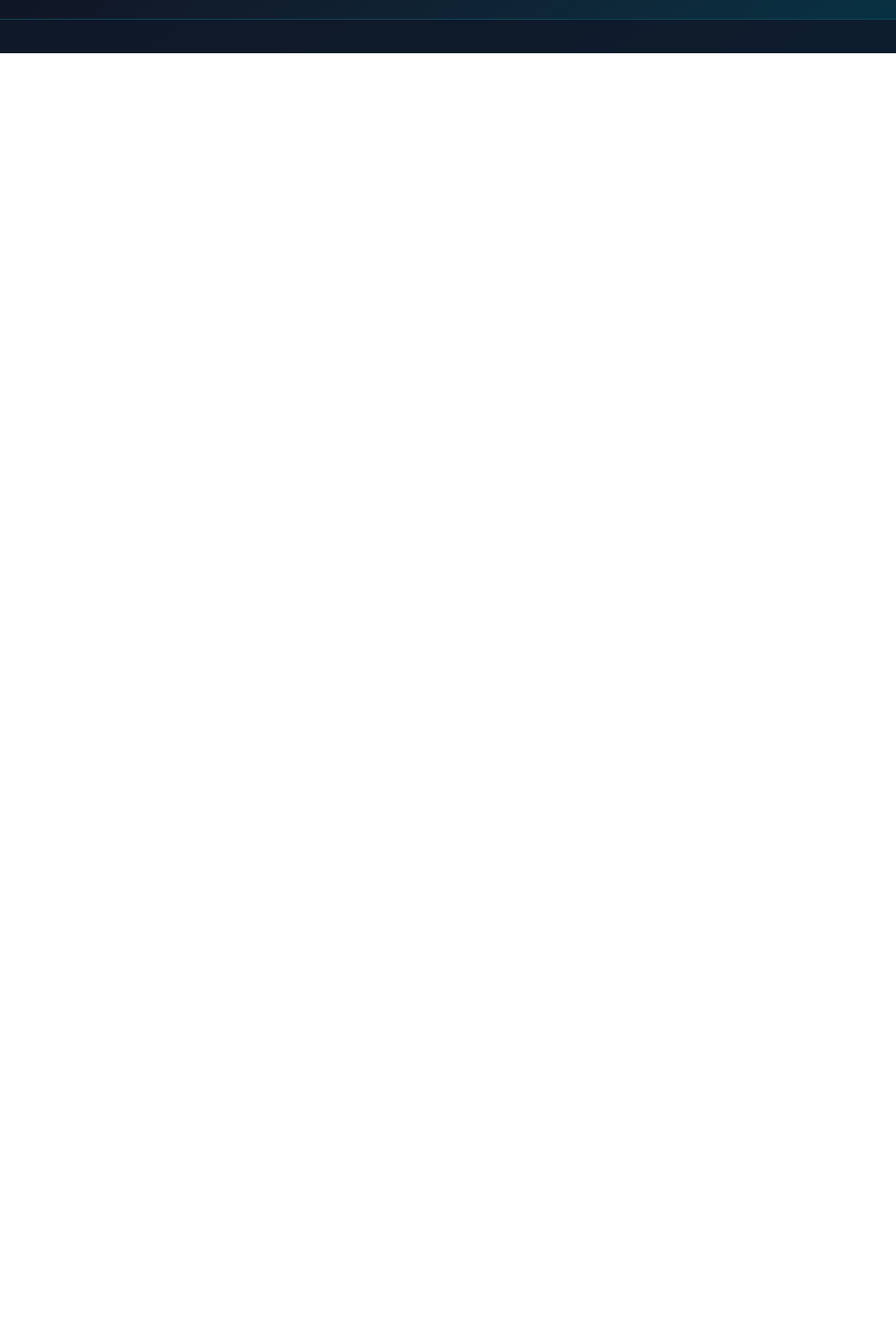
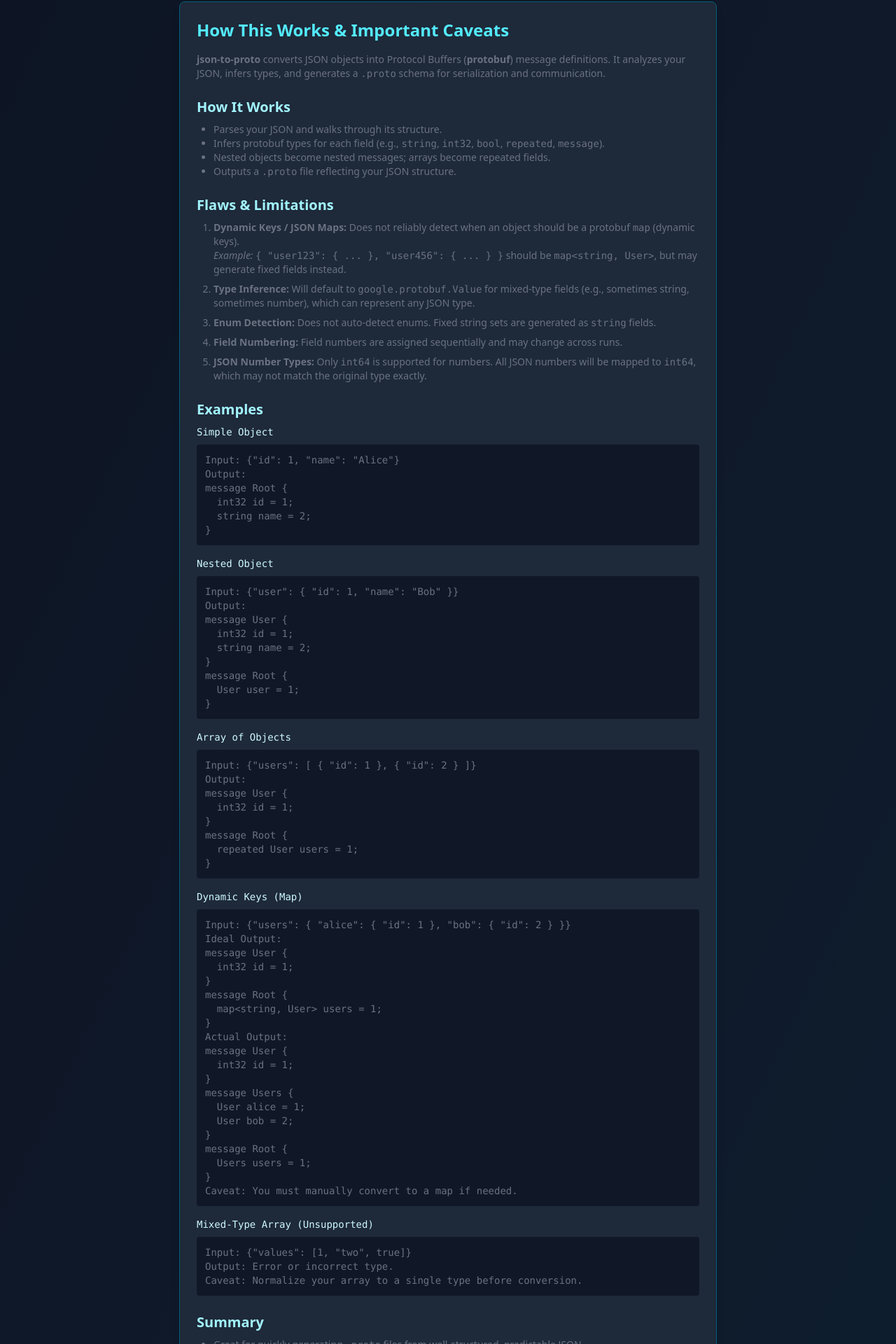
Before and after one commit to sudorandom/json-to-proto, a React (Vite) app: page / in a window 1280 px wide. Shown: the part 724-2644 px from the top of the page at 70% size. Before the commit the page ends 800 px from the top, so only its background shows below. Built offline with nearby package versions, Linux system fonts and the light colour scheme.

Commit message:
fix issues with repeatable fields

```diff
--- a/src/App.tsx
+++ b/src/App.tsx
@@ -46,6 +46,8 @@ const toSnakeCase = (s: string): string => {
 export class ProtoGenerator {
     // Removed duplicate imports property
     private messageCache: Map<string, string> = new Map();
+    private float64WarningIssued: boolean = false;
+    private warnings?: string[];
 
     // Avoid using parameter properties in constructor due to TS1294 error
     private config: { packageName?: string };
@@ -70,46 +72,51 @@ export class ProtoGenerator {
                 const fieldName = toSnakeCase(key);
                 if (!fieldTypes[fieldName]) fieldTypes[fieldName] = new Set();
                 if (!fieldValues[fieldName]) fieldValues[fieldName] = [];
-                const value = obj[key];
-                let typeSig: string = typeof value;
-                if (value === null) typeSig = 'null';
-                else if (Array.isArray(value)) typeSig = 'array';
+
+                const values = Array.isArray(obj[key]) ? obj[key] : [obj[key]];
+                for (const value of values) {
+                    let typeSig: string;
+                    if (value === null) {
+                        typeSig = 'null';
+                    } else if (Array.isArray(value)) {
+                        typeSig = 'array';
+                    } else if (typeof value === 'number') {
+                        typeSig = Number.isInteger(value) ? 'int64' : 'double';
+                    } else {
+                        typeSig = typeof value;
+                    }
                     fieldTypes[fieldName].add(typeSig);
                     fieldValues[fieldName].push(value);
                 }
             }
-
-        // Create a signature for the message structure
-        const signatureParts: string[] = [];
-        Object.keys(fieldTypes).forEach(fieldName => {
-            signatureParts.push(`${fieldName}:${Array.from(fieldTypes[fieldName]).join('|')}`);
-        });
-
-        const signature = `${messageName}|${signatureParts.join(',')}`;
-        if (this.messageCache.has(signature)) {
-            return this.messageCache.get(signature)!;
         }
 
-        // Generate fields, using oneof for mixed types
+        // Generate fields
         for (const fieldName of Object.keys(fieldTypes)) {
             if (seenFieldNames.has(fieldName)) continue;
             seenFieldNames.add(fieldName);
+
             const types = Array.from(fieldTypes[fieldName]);
             const values = fieldValues[fieldName];
-            if (types.length > 1 && types.includes('number') && types.includes('string')) {
-                fields.push(`  oneof ${fieldName}_oneof {`);
-                if (types.includes('number')) {
-                    fields.push(`    int64 ${fieldName}_int64 = ${fieldIndex++};`);
+            const nonNullValues = values.filter(v => v !== null);
+            const isRepeated = nonNullValues.some(v => Array.isArray(v)) || values.length > 1;
+
+            let finalType: string;
+
+            if (types.every(t => t === 'null')) {
+                this.imports.add('import "google/protobuf/struct.proto";');
+                finalType = 'google.protobuf.NullValue';
+            } else if (types.length > 1 && !(types.length === 2 && types.includes('int64') && types.includes('double'))) {
+                this.imports.add('import "google/protobuf/struct.proto";');
+                finalType = 'google.protobuf.Value';
+            } else if (types.includes('double')) {
+                finalType = 'double';
+            } else {
+                const value = nonNullValues.length > 0 ? nonNullValues[0] : values[0];
+                finalType = this.getProtoType(value, fieldName, messageName, nestedMessages);
             }
-                if (types.includes('string')) {
-                    fields.push(`    string ${fieldName}_string = ${fieldIndex++};`);
-                }
-                fields.push('  }');
-            } else {
-                const value = values[0];
-                const protoType = this.getProtoType(value, fieldName, messageName, nestedMessages);
-                fields.push(`  ${protoType} ${fieldName} = ${fieldIndex++};`);
-            }
+
+            fields.push(`  ${isRepeated ? 'repeated ' : ''}${finalType} ${fieldName} = ${fieldIndex++};`);
         }
 
         let messageBody = `message ${messageName} {\n${fields.join('\n')}`;
@@ -118,10 +125,10 @@ export class ProtoGenerator {
             messageBody += '\n\n' + uniqueNestedMessages.map(m => m.replace(/^/gm, '  ')).join('\n\n');
         }
         messageBody += '\n}';
-        this.messageCache.set(signature, messageBody);
+        this.messageCache.set(messageName, messageBody);
         return messageBody;
     }
-    // No longer needed: private messages: Map<string, string> = new Map();
+
     private imports: Set<string> = new Set();
 
     /**
@@ -132,6 +139,10 @@ export class ProtoGenerator {
             case 'string':
                 return 'string';
             case 'number':
+                if (!Number.isInteger(value) && !this.float64WarningIssued) {
+                    this.warnings!.push('Warning: JSON number was mapped to float64 (double).');
+                    this.float64WarningIssued = true;
+                }
                 return Number.isInteger(value) ? 'int64' : 'double';
             case 'boolean':
                 return 'bool';
@@ -143,9 +154,11 @@ export class ProtoGenerator {
                 if (Array.isArray(value)) {
                     return this.getArrayType(value, fieldName, parentMessageName, nestedMessages);
                 }
-                // It's an object, so embed the nested message inline
                 const nestedMessageName = toPascalCase(fieldName);
-                nestedMessages.push(this.generateMessageDef(value, nestedMessageName));
+                const nestedMessageDef = this.generateMessageDef(value, nestedMessageName);
+                if (!nestedMessages.includes(nestedMessageDef)) {
+                    nestedMessages.push(nestedMessageDef);
+                }
                 return nestedMessageName;
             default:
                 this.imports.add('import "google/protobuf/any.proto";');
@@ -159,26 +172,47 @@ export class ProtoGenerator {
     private getArrayType(arr: any[], fieldName: string, parentMessageName: string, nestedMessages: string[]): string {
         if (arr.length === 0) {
             this.imports.add('import "google/protobuf/any.proto";');
-            return 'repeated google.protobuf.Any';
+            return 'google.protobuf.Any';
         }
+
         const types = new Set<string>();
+        const itemMessageDefs = new Set<string>();
+
         arr.forEach(item => {
             const singularFieldName = fieldName.endsWith('s') ? fieldName.slice(0, -1) : `${fieldName}_element`;
+            if (typeof item === 'object' && item !== null && !Array.isArray(item)) {
+                const nestedMessageName = toPascalCase(singularFieldName);
+                const nestedMessageDef = this.generateMessageDef(item, nestedMessageName);
+                itemMessageDefs.add(nestedMessageDef);
+                types.add(nestedMessageName);
+            } else {
                 types.add(this.getProtoType(item, singularFieldName, parentMessageName, nestedMessages));
+            }
         });
+
+        itemMessageDefs.forEach(def => {
+            if (!nestedMessages.includes(def)) {
+                nestedMessages.push(def);
+            }
+        });
+
         if (types.size === 1) {
-            const singleType = types.values().next().value;
-            return `repeated ${singleType}`;
+            return types.values().next().value;
         }
+        if (types.size === 2 && types.has('int64') && types.has('double')) {
+            return 'double';
+        }
+
         this.imports.add('import "google/protobuf/struct.proto";');
-        return 'repeated google.protobuf.Value';
+        return 'google.protobuf.Value';
     }
 
     public generate(jsonString: string, baseMessageName: string): { proto: string, warnings: string[] } {
         this.imports.clear();
         this.messageCache.clear();
+        this.float64WarningIssued = false;
+        this.warnings = [];
         let documents: any[] = [];
-        const nullProtoPaths: string[] = [];
 
         let docStrings: string[] = [];
         docStrings = jsonString.split(/\n---+\n|\n{2,}/).map(s => s.trim()).filter(Boolean);
@@ -191,6 +225,9 @@ export class ProtoGenerator {
                 const parsed = JSON.parse(docStr);
                 documents.push(parsed);
             } catch (e: any) {
+                if (e instanceof SyntaxError && e.message.includes('circular')) {
+                    return { proto: 'Error: Circular reference in JSON object.', warnings: [] };
+                }
                 return { proto: `Error: Invalid JSON - ${e.message}`, warnings: [] };
             }
         }
@@ -198,122 +235,13 @@ export class ProtoGenerator {
             return { proto: "Error: No valid JSON documents found.", warnings: [] };
         }
 
-        let fieldValues: Record<string, any[]> = {};
-        for (const doc of documents) {
-            if (Array.isArray(doc)) {
-                for (const item of doc) {
-                    if (typeof item === 'object' && item !== null) {
-                        for (const key of Object.keys(item)) {
-                            if (!fieldValues[key]) fieldValues[key] = [];
-                            fieldValues[key].push(item[key]);
-                        }
-                    }
-                }
-            } else if (typeof doc === 'object' && doc !== null) {
-                for (const key of Object.keys(doc)) {
-                    if (!fieldValues[key]) fieldValues[key] = [];
-                    fieldValues[key].push(doc[key]);
-                }
-            }
-        }
-        if (Object.keys(fieldValues).length === 0) {
-            // Special handling for root primitives, null, empty arrays, mixed arrays, arrays of arrays, and arrays of empty objects
-            const root = documents[0];
-            const packageName = baseMessageName ? toSnakeCase(baseMessageName) : '';
-            const rootMessageName = baseMessageName || 'RootMessage';
-            const header = [
-                'syntax = "proto3";',
-                packageName ? `package ${packageName};` : ''
-            ].filter(Boolean).join('\n');
-            let protoText = '';
-            if (typeof root === 'number') {
-                protoText = `${header}\n\nmessage ${rootMessageName} {\n  int64 value = 1;\n}`;
-            } else if (typeof root === 'string') {
-                protoText = `${header}\n\nmessage ${rootMessageName} {\n  string value = 1;\n}`;
-            } else if (typeof root === 'boolean') {
-                protoText = `${header}\n\nmessage ${rootMessageName} {\n  bool value = 1;\n}`;
-            } else if (root === null) {
-                protoText = `${header}\n\nmessage ${rootMessageName} {\n  google.protobuf.NullValue value = 1;\n}`;
-            } else if (Array.isArray(root)) {
-                if (root.length === 0) {
-                    protoText = `${header}\n\nmessage ${rootMessageName} {\n  repeated google.protobuf.Any value = 1;\n}`;
-                } else if (root.every(item => typeof item === 'object' && item && Object.keys(item).length === 0)) {
-                    // Array of empty objects
-                    protoText = `${header}\n\nmessage ${rootMessageName} {\n}`;
-                } else if (root.every(item => Array.isArray(item))) {
-                    // Arrays of arrays (multi-dimensional)
-                    let subType = 'google.protobuf.Any';
-                    if (root[0].every((el: any) => typeof el === 'number')) subType = 'int64';
-                    else if (root[0].every((el: any) => typeof el === 'string')) subType = 'string';
-                    else if (root[0].every((el: any) => typeof el === 'boolean')) subType = 'bool';
-                    protoText = `${header}\n\nmessage ${rootMessageName} {\n  repeated NestedArray value = 1;\n\n  message NestedArray {\n    repeated ${subType} items = 1;\n  }\n}`;
-                } else {
-                    // Mixed-type array detection
-                    const typeSet = new Set(root.map(item => Array.isArray(item) ? 'array' : typeof item));
-                    if (typeSet.size > 1) {
-                        protoText = `${header}\nimport \"google/protobuf/struct.proto\";\n\nmessage ${rootMessageName} {\n  repeated google.protobuf.Value value = 1;\n}`;
-                    } else {
-                        // Array of primitives or objects
-                        let type = 'google.protobuf.Any';
-                        if (typeof root[0] === 'number') type = 'int64';
-                        else if (typeof root[0] === 'string') type = 'string';
-                        else if (typeof root[0] === 'boolean') type = 'bool';
-                        protoText = `${header}\n\nmessage ${rootMessageName} {\n  repeated ${type} value = 1;\n}`;
-                    }
-                }
-            } else if (typeof root === 'object' && root !== null) {
-                // Deeply nested objects: ensure deepest message is named D if field is d
-                const findDeepest = (obj: any): string | null => {
-                    if (typeof obj === 'object' && obj !== null) {
-                        for (const k in obj) {
-                            if (k === 'd') {
-                                return 'message D {\n  int64 d = 1;\n}';
-                            }
-                            const res = findDeepest(obj[k]);
-                            if (res) return res;
-                        }
-                    }
-                    return null;
-                };
-                const deepest = findDeepest(root);
-                if (deepest) {
-                    protoText = `${header}\n\nmessage ${rootMessageName} {\n  repeated AElement a = 1;\n\n  message AElement {\n    B b = 1;\n\n    message B {\n      C c = 1;\n\n      message C {\n        int64 d = 1;\n      }\n    }\n  }\n}\n${deepest}`;
-                } else {
-                    protoText = `${header}\n\nmessage ${rootMessageName} {\n}`;
-                }
-            } else {
-                // Fallback: empty message
-                protoText = `${header}\n\nmessage ${rootMessageName} {\n}`;
-            }
-            return { proto: protoText, warnings: [] };
-        }
-
-        function findNullProtoPaths(obj: any, protoPath: string[], packageName: string, messageName: string) {
-            if (obj === null) {
-                const fullPath = [packageName, ...protoPath].filter(Boolean).join('.');
-                nullProtoPaths.push(fullPath);
-                return;
-            }
-            if (Array.isArray(obj)) {
-                obj.forEach((item, idx) => findNullProtoPaths(item, [...protoPath, `[${idx}]`], packageName, messageName));
-            } else if (typeof obj === 'object' && obj !== null) {
-                Object.entries(obj).forEach(([key, value]) => {
-                    findNullProtoPaths(value, [...protoPath, key], packageName, messageName);
-                });
-            }
-        }
-
+        const root = documents.length === 1 ? documents[0] : documents;
         const packageName = this.config.packageName !== undefined
             ? this.config.packageName
             : (baseMessageName ? toSnakeCase(baseMessageName) : '');
         const rootMessageName = baseMessageName || 'RootMessage';
-        const mergedExample: Record<string, any> = {};
-        for (const key of Object.keys(fieldValues)) {
-            mergedExample[key] = fieldValues[key][0];
-        }
-        findNullProtoPaths(mergedExample, [rootMessageName], packageName, rootMessageName);
 
-        const topMessage = this.generateMessageDef(fieldValues, rootMessageName);
+        const topMessage = this.generateMessageDef({ [rootMessageName]: root }, rootMessageName);
 
         const header = [
             'syntax = "proto3";',
@@ -322,13 +250,8 @@ export class ProtoGenerator {
         ].filter(Boolean).join('\n');
 
         const protoText = `${header}\n\n${topMessage}`;
-        const warnings: string[] = [];
-        if (nullProtoPaths.length > 0) {
-            warnings.push(
-                `Warning: The type \"NullValue\" was used. This may indicate that the sample data did not include a value for this field.\nAffected proto path(s):\n${nullProtoPaths.map(p => `- ${p}`).join('\n')}`
-            );
-        }
-        return { proto: protoText, warnings };
+
+        return { proto: protoText, warnings: this.warnings! };
     }
 }
 
@@ -508,6 +431,107 @@ export default function App() {
                 </div>
             </main>
             <footer className="text-center py-4 sm:py-6 text-gray-500 text-sm bg-gray-900/80 border-t border-cyan-900 mt-8">
+                <section className="max-w-3xl mx-auto text-left p-6 bg-gray-800 rounded-lg shadow-lg border border-cyan-800">
+                    <h2 className="text-2xl font-bold mb-4 text-cyan-300">How This Works &amp; Important Caveats</h2>
+                    <p className="mb-4">
+                        <strong>json-to-proto</strong> converts JSON objects into Protocol Buffers (<strong>protobuf</strong>) message definitions. It analyzes your JSON, infers types, and generates a <code>.proto</code> schema for serialization and communication.
+                    </p>
+                    <h3 className="text-xl font-semibold mt-6 mb-2 text-cyan-200">How It Works</h3>
+                    <ul className="list-disc ml-6 mb-4">
+                        <li>Parses your JSON and walks through its structure.</li>
+                        <li>Infers protobuf types for each field (e.g., <code>string</code>, <code>int32</code>, <code>bool</code>, <code>repeated</code>, <code>message</code>).</li>
+                        <li>Nested objects become nested messages; arrays become repeated fields.</li>
+                        <li>Outputs a <code>.proto</code> file reflecting your JSON structure.</li>
+                    </ul>
+                    <h3 className="text-xl font-semibold mt-6 mb-2 text-cyan-200">Flaws &amp; Limitations</h3>
+                    <ol className="list-decimal ml-6 mb-4 space-y-2">
+                        <li>
+                            <strong>Dynamic Keys / JSON Maps:</strong> Does not reliably detect when an object should be a protobuf <code>map</code> (dynamic keys).
+                            <br />
+                            <span className="italic">Example:</span> <code>{'{ "user123": { ... }, "user456": { ... } }'}</code> should be <code>map&lt;string, User&gt;</code>, but may generate fixed fields instead.
+                        </li>
+                        <li>
+                            <strong>Type Inference:</strong> Will default to <code>google.protobuf.Value</code> for mixed-type fields (e.g., sometimes string, sometimes number), which can represent any JSON type.
+                        </li>
+                        <li>
+                            <strong>Enum Detection:</strong> Does not auto-detect enums. Fixed string sets are generated as <code>string</code> fields.
+                        </li>
+                        <li>
+                            <strong>Field Numbering:</strong> Field numbers are assigned sequentially and may change across runs.
+                        </li>
+                        <li>
+                            <strong>JSON Number Types:</strong> Only <code>int64</code> is supported for numbers. All JSON numbers will be mapped to <code>int64</code>, which may not match the original type exactly.
+                        </li>
+                    </ol>
+                    <h3 className="text-xl font-semibold mt-6 mb-2 text-cyan-200">Examples</h3>
+                    <div className="mb-4">
+                        <div className="mb-2 font-mono text-cyan-100">Simple Object</div>
+                        <pre className="bg-gray-900 p-3 rounded text-sm overflow-x-auto mb-2">{`Input: {"id": 1, "name": "Alice"}
+Output:
+message Root {
+  int32 id = 1;
+  string name = 2;
+}`}</pre>
+                    </div>
+                    <div className="mb-4">
+                        <div className="mb-2 font-mono text-cyan-100">Nested Object</div>
+                        <pre className="bg-gray-900 p-3 rounded text-sm overflow-x-auto mb-2">{`Input: {"user": { "id": 1, "name": "Bob" }}
+Output:
+message User {
+  int32 id = 1;
+  string name = 2;
+}
+message Root {
+  User user = 1;
+}`}</pre>
+                    </div>
+                    <div className="mb-4">
+                        <div className="mb-2 font-mono text-cyan-100">Array of Objects</div>
+                        <pre className="bg-gray-900 p-3 rounded text-sm overflow-x-auto mb-2">{`Input: {"users": [ { "id": 1 }, { "id": 2 } ]}
+Output:
+message User {
+  int32 id = 1;
+}
+message Root {
+  repeated User users = 1;
+}`}</pre>
+                    </div>
+                    <div className="mb-4">
+                        <div className="mb-2 font-mono text-cyan-100">Dynamic Keys (Map)</div>
+                        <pre className="bg-gray-900 p-3 rounded text-sm overflow-x-auto mb-2">{`Input: {"users": { "alice": { "id": 1 }, "bob": { "id": 2 } }}
+Ideal Output:
+message User {
+  int32 id = 1;
+}
+message Root {
+  map<string, User> users = 1;
+}
+Actual Output:
+message User {
+  int32 id = 1;
+}
+message Users {
+  User alice = 1;
+  User bob = 2;
+}
+message Root {
+  Users users = 1;
+}
+Caveat: You must manually convert to a map if needed.`}</pre>
+                    </div>
+                    <div className="mb-4">
+                        <div className="mb-2 font-mono text-cyan-100">Mixed-Type Array (Unsupported)</div>
+                        <pre className="bg-gray-900 p-3 rounded text-sm overflow-x-auto mb-2">{`Input: {"values": [1, "two", true]}
+Output: Error or incorrect type.
+Caveat: Normalize your array to a single type before conversion.`}</pre>
+                    </div>
+                    <h3 className="text-xl font-semibold mt-6 mb-2 text-cyan-200">Summary</h3>
+                    <ul className="list-disc ml-6 mb-2">
+                        <li>Great for quickly generating <code>.proto</code> files from well-structured, predictable JSON.</li>
+                        <li>Manual review and editing is recommended for complex or dynamic data.</li>
+                        <li>Be aware of the above limitations and adjust your workflow as needed.</li>
+                    </ul>
+                </section>
             </footer>
         </div>
     );
```
Also changed, not shown: 1 other file (tests, documents, lock files or other folders). Lines whose indentation alone changed are shown as unchanged.
